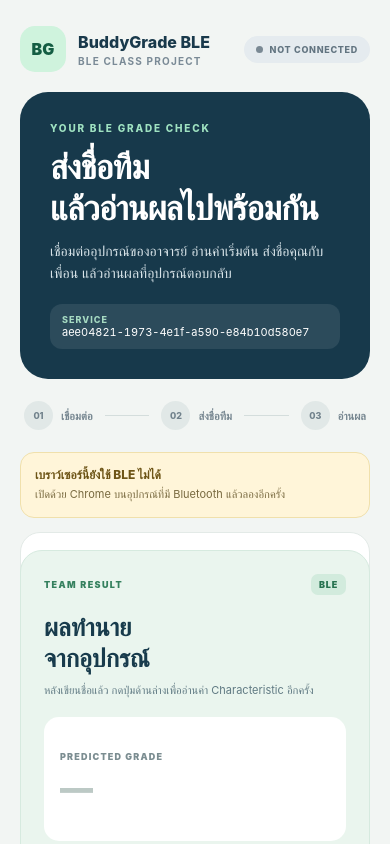
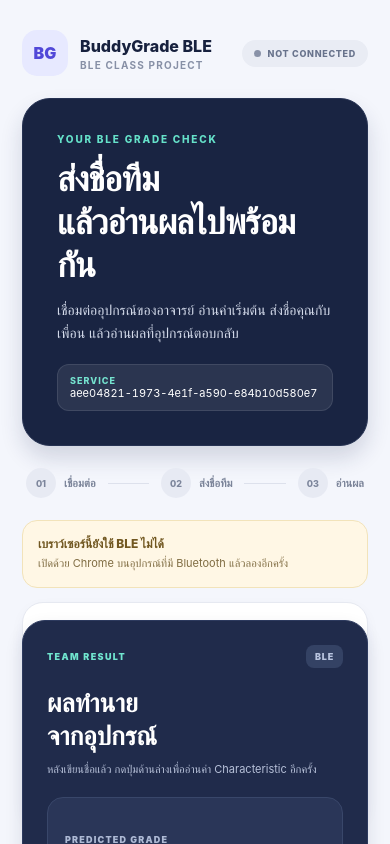
Before and after one commit to panutphon812/BLE, a React Native app: screen / in a window 390 px wide. Built offline with nearby package versions, Linux system fonts and the light colour scheme.

Commit message:
Polish BuddyGrade BLE interface

```diff
--- a/App.tsx
+++ b/App.tsx
@@ -528,32 +528,32 @@ function ActionButton({
 const styles = StyleSheet.create({
   page: {
     flexGrow: 1,
-    backgroundColor: '#F2F5F3',
-    paddingHorizontal: 20,
-    paddingVertical: 26,
+    backgroundColor: '#F4F6FC',
+    paddingHorizontal: 22,
+    paddingVertical: 30,
   },
   content: {
     width: '100%',
-    maxWidth: 1060,
+    maxWidth: 1120,
     alignSelf: 'center',
   },
   brandRow: {
     flexDirection: 'row',
     alignItems: 'center',
-    marginBottom: 20,
+    marginBottom: 22,
   },
   brandMark: {
     width: 46,
     height: 46,
     borderRadius: 15,
-    backgroundColor: '#CFF3DD',
+    backgroundColor: '#E7E9FF',
     alignItems: 'center',
     justifyContent: 'center',
     marginRight: 12,
   },
-  brandMarkText: { color: '#145D43', fontSize: 16, fontWeight: '900' },
-  brandName: { color: '#19394B', fontSize: 16, fontWeight: '800' },
-  brandCaption: { color: '#7A8A96', fontSize: 10, fontWeight: '700', letterSpacing: 1.2, marginTop: 3 },
+  brandMarkText: { color: '#5148D8', fontSize: 16, fontWeight: '900' },
+  brandName: { color: '#17213E', fontSize: 16, fontWeight: '800' },
+  brandCaption: { color: '#8790A6', fontSize: 10, fontWeight: '700', letterSpacing: 1.2, marginTop: 3 },
   statusPill: {
     flexDirection: 'row',
     alignItems: 'center',
@@ -562,83 +562,103 @@ const styles = StyleSheet.create({
     paddingHorizontal: 12,
     paddingVertical: 8,
   },
-  statusConnected: { backgroundColor: '#DDF5E7' },
-  statusIdle: { backgroundColor: '#E5EBEF' },
+  statusConnected: { backgroundColor: '#DDF8F0' },
+  statusIdle: { backgroundColor: '#E9ECF4' },
   statusDot: { width: 7, height: 7, borderRadius: 5, marginRight: 7 },
-  dotConnected: { backgroundColor: '#168355' },
-  dotIdle: { backgroundColor: '#7A8994' },
+  dotConnected: { backgroundColor: '#12A77A' },
+  dotIdle: { backgroundColor: '#8992A8' },
   statusPillText: { fontSize: 9, fontWeight: '800', letterSpacing: 0.7 },
-  connectedText: { color: '#146743' },
-  idleText: { color: '#627480' },
+  connectedText: { color: '#087A5A' },
+  idleText: { color: '#68738C' },
   hero: {
-    backgroundColor: '#17394B',
+    backgroundColor: '#192442',
     borderRadius: 28,
-    padding: 30,
+    padding: 34,
     overflow: 'hidden',
+    borderWidth: 1,
+    borderColor: '#263252',
+    shadowColor: '#1B2850',
+    shadowOpacity: 0.16,
+    shadowRadius: 22,
+    shadowOffset: { width: 0, height: 12 },
+    elevation: 5,
   },
-  eyebrow: { color: '#9FE2C1', fontSize: 10, fontWeight: '800', letterSpacing: 1.8, marginBottom: 12 },
-  heroTitle: { color: '#FFFFFF', fontSize: 34, lineHeight: 41, fontWeight: '800', letterSpacing: -0.8 },
-  heroText: { color: '#D7E3E8', fontSize: 14, lineHeight: 22, maxWidth: 590, marginTop: 12 },
+  eyebrow: { color: '#65E1C9', fontSize: 10, fontWeight: '800', letterSpacing: 1.8, marginBottom: 12 },
+  heroTitle: { color: '#FFFFFF', fontSize: 35, lineHeight: 43, fontWeight: '800', letterSpacing: -0.8 },
+  heroText: { color: '#D2D9E9', fontSize: 14, lineHeight: 23, maxWidth: 590, marginTop: 12 },
   uuidStrip: {
     flexDirection: 'row',
     alignItems: 'center',
     flexWrap: 'wrap',
-    backgroundColor: 'rgba(255,255,255,0.09)',
+    backgroundColor: 'rgba(255,255,255,0.08)',
+    borderWidth: 1,
+    borderColor: 'rgba(255,255,255,0.1)',
     borderRadius: 12,
     paddingHorizontal: 12,
     paddingVertical: 10,
     alignSelf: 'flex-start',
     marginTop: 20,
   },
-  uuidLabel: { color: '#A6DAC2', fontSize: 9, fontWeight: '800', letterSpacing: 1, marginRight: 10 },
+  uuidLabel: { color: '#75E3CF', fontSize: 9, fontWeight: '800', letterSpacing: 1, marginRight: 10 },
   uuidValue: { color: '#FFFFFF', fontSize: 11, fontVariant: ['tabular-nums'] },
   stepsRow: { flexDirection: 'row', alignItems: 'center', paddingVertical: 22, paddingHorizontal: 4 },
   step: { flexDirection: 'row', alignItems: 'center' },
-  stepNumber: { width: 29, height: 29, borderRadius: 15, backgroundColor: '#E1E8E7', alignItems: 'center', justifyContent: 'center' },
-  stepNumberActive: { backgroundColor: '#D5F2E0' },
-  stepNumberText: { color: '#71828C', fontSize: 9, fontWeight: '800' },
-  stepNumberTextActive: { color: '#146743' },
-  stepLabel: { color: '#778791', fontSize: 11, fontWeight: '700', marginLeft: 8 },
-  stepLabelActive: { color: '#176A4A' },
-  stepLine: { height: 1, backgroundColor: '#D4DDDC', flex: 1, marginHorizontal: 12 },
+  stepNumber: { width: 30, height: 30, borderRadius: 15, backgroundColor: '#E7EAF3', alignItems: 'center', justifyContent: 'center' },
+  stepNumberActive: { backgroundColor: '#E4E5FF' },
+  stepNumberText: { color: '#7C859B', fontSize: 9, fontWeight: '800' },
+  stepNumberTextActive: { color: '#5148D8' },
+  stepLabel: { color: '#7B8499', fontSize: 11, fontWeight: '700', marginLeft: 8 },
+  stepLabelActive: { color: '#5148D8' },
+  stepLine: { height: 1, backgroundColor: '#DDE1EC', flex: 1, marginHorizontal: 12 },
   workspace: { flexDirection: 'row', alignItems: 'flex-start', gap: 18 },
   workspaceNarrow: { flexDirection: 'column' },
   mainColumn: { flex: 1.45, minWidth: 0, gap: 14 },
   resultColumn: { flex: 1, minWidth: 0, gap: 14 },
   columnNarrow: { width: '100%', flex: 0 },
-  panel: { backgroundColor: '#FFFFFF', borderRadius: 20, padding: 21, borderWidth: 1, borderColor: '#E3EAE7' },
+  panel: {
+    backgroundColor: '#FFFFFF',
+    borderRadius: 21,
+    padding: 22,
+    borderWidth: 1,
+    borderColor: '#E6E9F1',
+    shadowColor: '#26345E',
+    shadowOpacity: 0.045,
+    shadowRadius: 14,
+    shadowOffset: { width: 0, height: 5 },
+    elevation: 2,
+  },
   sectionHeading: { flexDirection: 'row', alignItems: 'flex-start', marginBottom: 17 },
-  sectionNumber: { color: '#168355', fontSize: 11, fontWeight: '900', marginRight: 12, marginTop: 2 },
+  sectionNumber: { color: '#5B55DC', fontSize: 11, fontWeight: '900', marginRight: 12, marginTop: 2 },
   sectionTitleGroup: { flex: 1 },
-  sectionTitle: { color: '#1B3A4A', fontSize: 17, fontWeight: '800' },
-  sectionCaption: { color: '#74848F', fontSize: 11, lineHeight: 17, marginTop: 4 },
+  sectionTitle: { color: '#1D2948', fontSize: 17, fontWeight: '800' },
+  sectionCaption: { color: '#778198', fontSize: 11, lineHeight: 17, marginTop: 4 },
   connectionRow: { flexDirection: 'row', alignItems: 'center', gap: 14 },
   deviceInfo: { flex: 1, minWidth: 0 },
-  fieldLabel: { color: '#687D88', fontSize: 10, fontWeight: '800', letterSpacing: 0.7, marginBottom: 6 },
-  deviceName: { color: '#183A4B', fontSize: 15, fontWeight: '800' },
-  helperText: { color: '#74848F', fontSize: 11, lineHeight: 16, marginTop: 4 },
-  uuidRow: { borderTopWidth: 1, borderTopColor: '#ECF0EE', marginTop: 17, paddingTop: 12 },
-  uuidSmall: { color: '#536D78', fontSize: 10, fontVariant: ['tabular-nums'] },
-  readoutBox: { backgroundColor: '#F3F7F5', borderRadius: 14, padding: 15, marginBottom: 13, minHeight: 82, justifyContent: 'center' },
-  readoutLabel: { color: '#7A8A91', fontSize: 9, fontWeight: '800', letterSpacing: 1, marginBottom: 7 },
-  readoutValue: { color: '#1D414F', fontSize: 16, fontWeight: '700' },
-  readoutPlaceholder: { color: '#98A6AA', fontWeight: '500' },
+  fieldLabel: { color: '#707B94', fontSize: 10, fontWeight: '800', letterSpacing: 0.7, marginBottom: 6 },
+  deviceName: { color: '#1D2948', fontSize: 15, fontWeight: '800' },
+  helperText: { color: '#778198', fontSize: 11, lineHeight: 16, marginTop: 4 },
+  uuidRow: { borderTopWidth: 1, borderTopColor: '#EDF0F5', marginTop: 17, paddingTop: 12 },
+  uuidSmall: { color: '#596681', fontSize: 10, fontVariant: ['tabular-nums'] },
+  readoutBox: { backgroundColor: '#F5F6FB', borderRadius: 15, padding: 16, marginBottom: 13, minHeight: 86, justifyContent: 'center', borderWidth: 1, borderColor: '#ECEEF5' },
+  readoutLabel: { color: '#818AA0', fontSize: 9, fontWeight: '800', letterSpacing: 1, marginBottom: 7 },
+  readoutValue: { color: '#273452', fontSize: 16, fontWeight: '700' },
+  readoutPlaceholder: { color: '#A4ABBA', fontWeight: '500' },
   inputGroup: { marginBottom: 12 },
   input: {
     borderWidth: 1,
-    borderColor: '#DCE5E2',
-    backgroundColor: '#FAFCFB',
+    borderColor: '#DFE3ED',
+    backgroundColor: '#FCFCFE',
     borderRadius: 12,
     paddingHorizontal: 13,
     paddingVertical: 12,
-    color: '#1B3A4A',
+    color: '#1D2948',
     fontSize: 14,
   },
-  previewBox: { backgroundColor: '#F3F7F5', borderRadius: 12, padding: 13, marginTop: 1, marginBottom: 13 },
-  previewText: { color: '#48646E', fontSize: 12, fontWeight: '600' },
+  previewBox: { backgroundColor: '#F5F6FB', borderRadius: 13, padding: 14, marginTop: 1, marginBottom: 13, borderWidth: 1, borderColor: '#ECEEF5' },
+  previewText: { color: '#4C5874', fontSize: 12, fontWeight: '600' },
   button: {
     minHeight: 45,
-    borderRadius: 13,
+    borderRadius: 14,
     paddingHorizontal: 16,
     paddingVertical: 12,
     alignItems: 'center',
@@ -646,41 +666,52 @@ const styles = StyleSheet.create({
     flexDirection: 'row',
     gap: 9,
   },
-  button_primary: { backgroundColor: '#168355' },
-  button_secondary: { backgroundColor: '#E5F4EA' },
-  button_quiet: { backgroundColor: '#EDF1F1' },
-  button_light: { backgroundColor: '#CFF3DD' },
-  buttonDisabled: { backgroundColor: '#E7ECEA' },
+  button_primary: { backgroundColor: '#5B55DC' },
+  button_secondary: { backgroundColor: '#ECECFF' },
+  button_quiet: { backgroundColor: '#EEF0F6' },
+  button_light: { backgroundColor: '#70E5CF' },
+  buttonDisabled: { backgroundColor: '#ECEEF3' },
   buttonPressed: { opacity: 0.82 },
   buttonText: { fontSize: 12, fontWeight: '800' },
   buttonText_primary: { color: '#FFFFFF' },
-  buttonText_secondary: { color: '#176A4A' },
-  buttonText_quiet: { color: '#385561' },
-  buttonText_light: { color: '#155A42' },
-  buttonTextDisabled: { color: '#96A29F' },
-  resultPanel: { backgroundColor: '#EAF5EE', borderRadius: 22, padding: 23, borderWidth: 1, borderColor: '#D6EADF' },
+  buttonText_secondary: { color: '#4E49C6' },
+  buttonText_quiet: { color: '#4F5A75' },
+  buttonText_light: { color: '#172442' },
+  buttonTextDisabled: { color: '#A4AABB' },
+  resultPanel: {
+    backgroundColor: '#202B4B',
+    borderRadius: 23,
+    padding: 24,
+    borderWidth: 1,
+    borderColor: '#2D3A5E',
+    shadowColor: '#17213E',
+    shadowOpacity: 0.12,
+    shadowRadius: 18,
+    shadowOffset: { width: 0, height: 8 },
+    elevation: 4,
+  },
   resultTopline: { flexDirection: 'row', alignItems: 'center', justifyContent: 'space-between' },
-  resultEyebrow: { color: '#35805E', fontSize: 9, fontWeight: '900', letterSpacing: 1.4 },
-  resultBadge: { backgroundColor: '#D2EBDD', borderRadius: 7, paddingHorizontal: 8, paddingVertical: 5 },
-  resultBadgeText: { color: '#26724F', fontSize: 9, fontWeight: '900', letterSpacing: 0.8 },
-  resultTitle: { color: '#183B4C', fontSize: 25, lineHeight: 31, fontWeight: '800', marginTop: 17 },
-  resultDescription: { color: '#607A83', fontSize: 11, lineHeight: 17, marginTop: 8 },
-  resultReadout: { backgroundColor: '#FFFFFF', borderRadius: 15, padding: 16, minHeight: 124, justifyContent: 'center', marginTop: 18, marginBottom: 13 },
-  resultReadoutLabel: { color: '#7B8D91', fontSize: 9, fontWeight: '900', letterSpacing: 1.2 },
-  resultValue: { color: '#16764C', fontSize: 33, fontWeight: '900', marginTop: 6 },
-  resultPlaceholder: { color: '#BCC9C5' },
-  resultTeam: { color: '#6D8285', fontSize: 10, marginTop: 5 },
-  resultHint: { color: '#6C8580', fontSize: 10, lineHeight: 15, textAlign: 'center', marginTop: 10 },
-  notePanel: { backgroundColor: '#FFFFFF', borderRadius: 18, padding: 19, borderWidth: 1, borderColor: '#E3EAE7' },
-  noteTitle: { color: '#1B3A4A', fontSize: 13, fontWeight: '800', marginBottom: 11 },
-  noteItem: { color: '#617580', fontSize: 10, lineHeight: 16, marginTop: 6 },
-  noteNumber: { color: '#168355', fontWeight: '900' },
-  infoBanner: { backgroundColor: '#FFF5D9', borderColor: '#F0E0AC', borderWidth: 1, padding: 14, borderRadius: 14, marginBottom: 14 },
-  bannerTitle: { color: '#6D5416', fontSize: 12, fontWeight: '800' },
-  bannerText: { color: '#796A40', fontSize: 11, lineHeight: 17, marginTop: 4 },
-  errorBanner: { backgroundColor: '#FFF0EE', borderColor: '#F4D0CA', borderWidth: 1, padding: 14, borderRadius: 14, marginTop: 14 },
-  errorTitle: { color: '#9A3D32', fontSize: 12, fontWeight: '800' },
-  errorText: { color: '#804F49', fontSize: 11, lineHeight: 17, marginTop: 4 },
-  footer: { borderTopWidth: 1, borderTopColor: '#DCE4E1', marginTop: 22, paddingTop: 14, gap: 5 },
-  footerText: { color: '#839199', fontSize: 9, fontVariant: ['tabular-nums'] },
+  resultEyebrow: { color: '#70E5CF', fontSize: 9, fontWeight: '900', letterSpacing: 1.4 },
+  resultBadge: { backgroundColor: '#344264', borderRadius: 8, paddingHorizontal: 9, paddingVertical: 6 },
+  resultBadgeText: { color: '#B9C5E0', fontSize: 9, fontWeight: '900', letterSpacing: 0.8 },
+  resultTitle: { color: '#FFFFFF', fontSize: 26, lineHeight: 33, fontWeight: '800', marginTop: 18 },
+  resultDescription: { color: '#B7C1D9', fontSize: 11, lineHeight: 18, marginTop: 8 },
+  resultReadout: { backgroundColor: '#2A3658', borderRadius: 16, padding: 17, minHeight: 132, justifyContent: 'center', marginTop: 19, marginBottom: 13, borderWidth: 1, borderColor: '#39476A' },
+  resultReadoutLabel: { color: '#AEBAD5', fontSize: 9, fontWeight: '900', letterSpacing: 1.2 },
+  resultValue: { color: '#70E5CF', fontSize: 35, fontWeight: '900', marginTop: 6 },
+  resultPlaceholder: { color: '#667391' },
+  resultTeam: { color: '#BAC5DC', fontSize: 10, marginTop: 5 },
+  resultHint: { color: '#B1BDD6', fontSize: 10, lineHeight: 15, textAlign: 'center', marginTop: 10 },
+  notePanel: { backgroundColor: '#FFFFFF', borderRadius: 19, padding: 20, borderWidth: 1, borderColor: '#E6E9F1', shadowColor: '#26345E', shadowOpacity: 0.04, shadowRadius: 12, shadowOffset: { width: 0, height: 4 }, elevation: 1 },
+  noteTitle: { color: '#1D2948', fontSize: 13, fontWeight: '800', marginBottom: 11 },
+  noteItem: { color: '#66718A', fontSize: 10, lineHeight: 17, marginTop: 6 },
+  noteNumber: { color: '#5B55DC', fontWeight: '900' },
+  infoBanner: { backgroundColor: '#FFF7E5', borderColor: '#F2E3BA', borderWidth: 1, padding: 15, borderRadius: 15, marginBottom: 14 },
+  bannerTitle: { color: '#715720', fontSize: 12, fontWeight: '800' },
+  bannerText: { color: '#806D43', fontSize: 11, lineHeight: 17, marginTop: 4 },
+  errorBanner: { backgroundColor: '#FFF1F0', borderColor: '#F3D4D1', borderWidth: 1, padding: 15, borderRadius: 15, marginTop: 14 },
+  errorTitle: { color: '#A13D3B', fontSize: 12, fontWeight: '800' },
+  errorText: { color: '#805354', fontSize: 11, lineHeight: 17, marginTop: 4 },
+  footer: { borderTopWidth: 1, borderTopColor: '#DEE2EC', marginTop: 24, paddingTop: 15, gap: 5 },
+  footerText: { color: '#8790A6', fontSize: 9, fontVariant: ['tabular-nums'] },
 });
```
